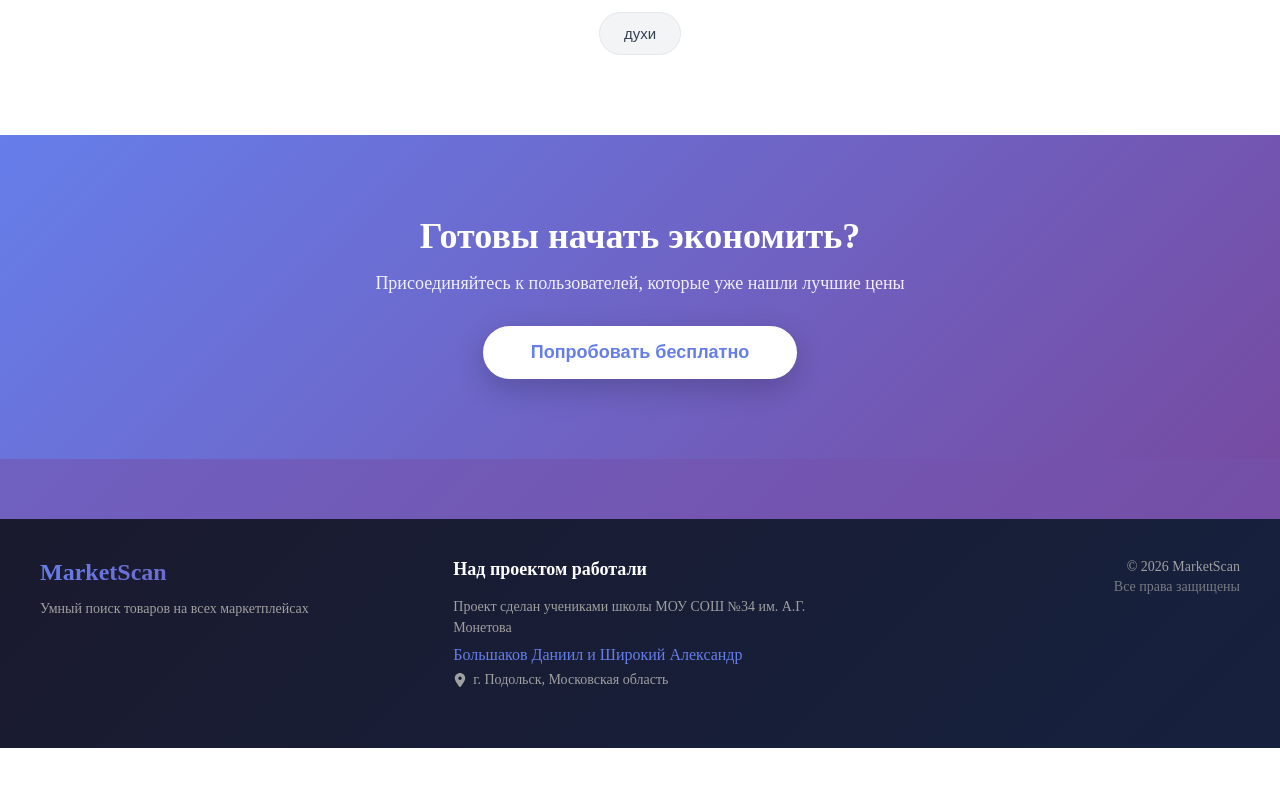
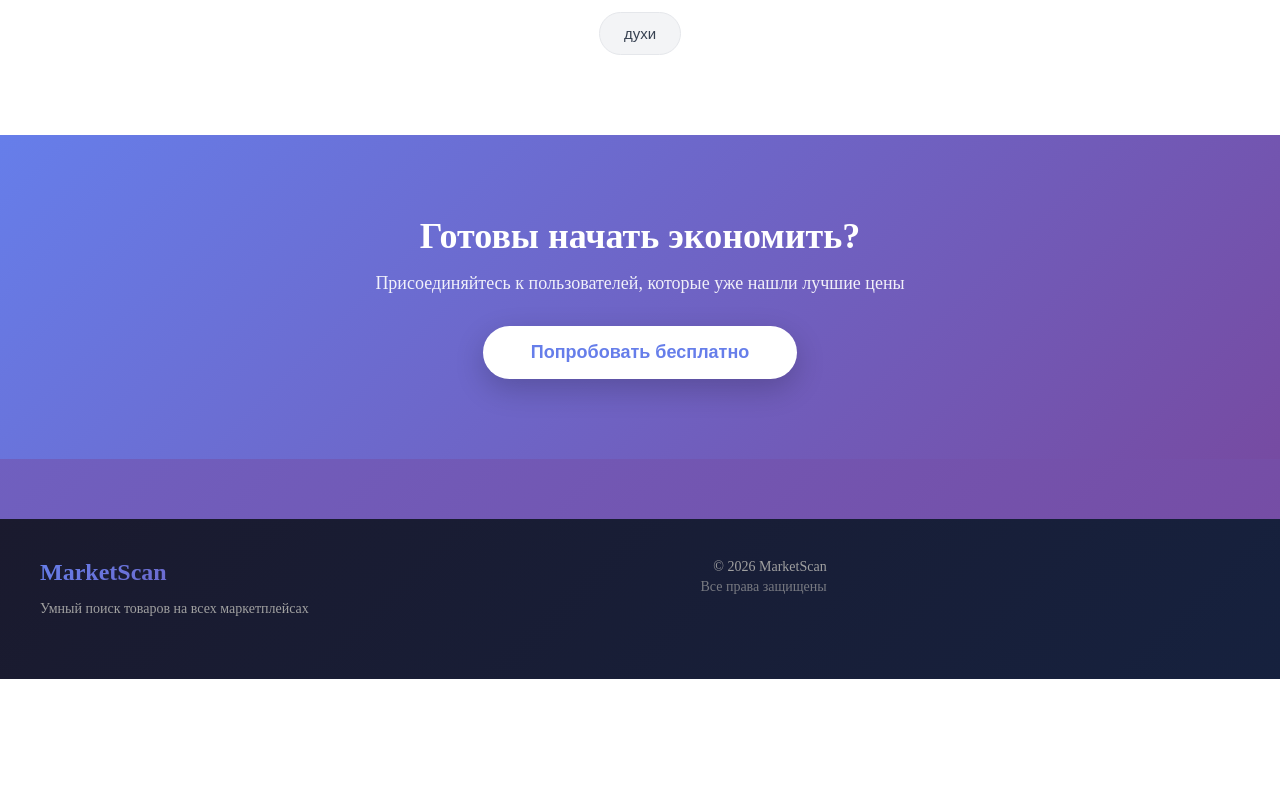
Before and after one commit to Coder-crea/MarketScan, a React (Create React App) app: page / in a window 1280 px wide. Shown: the part 1743-2529 px from the top of the page. After the commit the page ends 2492 px from the top, so only its background shows below. Built offline with nearby package versions, Linux system fonts and the light colour scheme.

Commit message:
correct main page

```diff
--- a/src/pages/Home.js
+++ b/src/pages/Home.js
@@ -243,19 +243,6 @@ const Home = () => {
               </p>
             </div>
 
-            <div className="footer-creators">
-              <h4 className="footer-subtitle">Над проектом работали</h4>
-              <p className="footer-text">
-                Проект сделан учениками школы МОУ СОШ №34 им. А.Г. Монетова
-              </p>
-              <p className="footer-names">
-                Большаков Даниил и Широкий Александр
-              </p>
-              <p className="footer-location">
-                <FaLocationDot /> г. Подольск, Московская область
-              </p>
-            </div>
-
             <div className="footer-copyright">
               <p>© {new Date().getFullYear()} MarketScan</p>
               <p className="footer-rights">Все права защищены</p>
```
